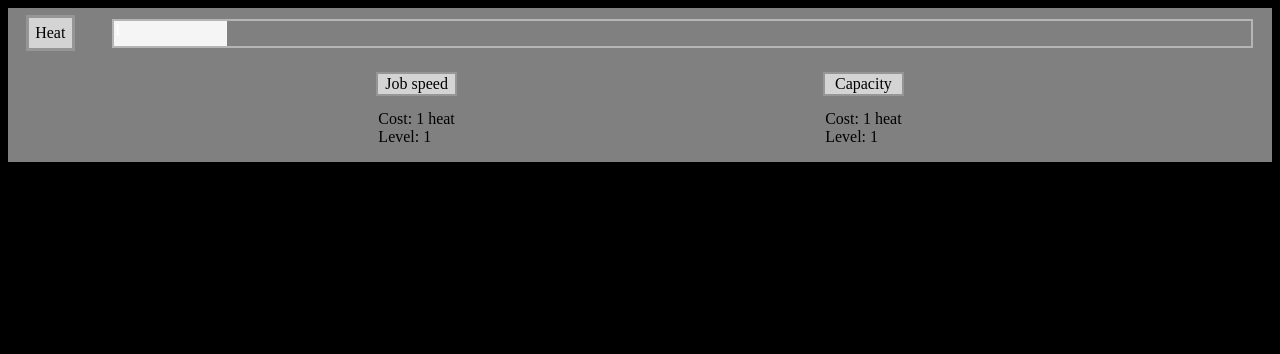
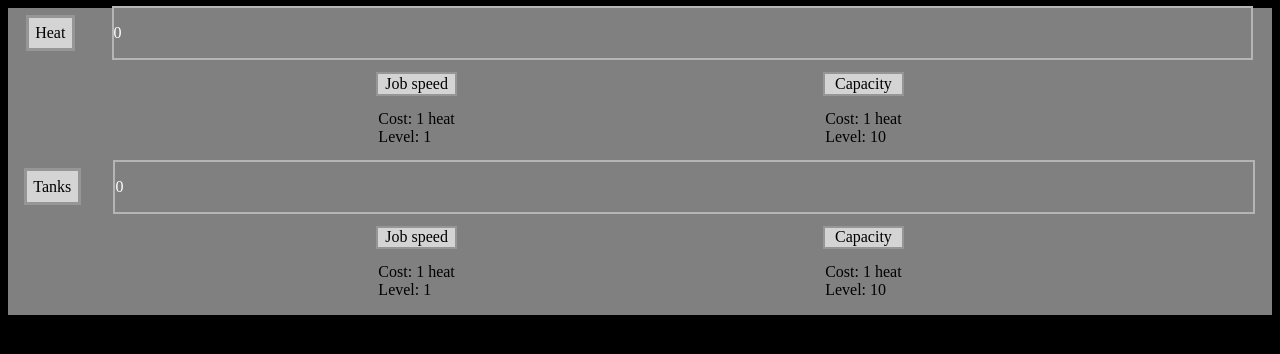
Before and after one commit to Argavyon/mechanical-automatrix, a React (Create React App) app: page / in a window 1280 px wide. Shown: the top 354 px of the page. Built offline with nearby package versions, Linux system fonts and the light colour scheme.

Commit message:
resource component loop now works

```diff
--- a/src/components/nonCombat/resources/Resource.tsx
+++ b/src/components/nonCombat/resources/Resource.tsx
@@ -13,12 +13,12 @@ const Resource = (props: IResource) => {
   // will burn everything to the ground.
   const resourceState = useSelector(
     (state: RootState) =>
-      state.resource[props.name.toLowerCase() as keyof IResourcesState]
+      state.resources[props.name.toLowerCase() as keyof IResourcesState]
   );
 
   const dispatch = useDispatch();
 
-  console.log(resourceState);
+  // console.log(resourceState);
 
   return (
     <div className="resourceContainer">
--- a/src/components/nonCombat/resources/ResourceScreen.tsx
+++ b/src/components/nonCombat/resources/ResourceScreen.tsx
@@ -1,27 +1,46 @@
 import React from "react";
 import Resource from "./Resource";
 import "styles/nonCombat/ResourceScreen.css";
+import { useSelector } from "react-redux";
+import { RootState } from "gameState/store";
+import { IResource } from "types/ResourceTypes";
 
 type Props = {};
 
 const ResourceScreen = (props: Props) => {
+  const resources = useSelector((state: RootState) => state.resources);
+  let resourceArray: IResource[] = [];
+
+  for (let resource in resources) {
+    const resourceState = resources[resource as keyof typeof resources];
+    //   console.log(resourceState);
+
+    resourceArray.push(resourceState);
+
+    // for (let key in resourceState) {
+    //   console.log(resourceState[key as keyof typeof resourceState]);
+    // }
+  }
+
   return (
-    <div className="resourceScreen">
-      <Resource
-        name="Heat"
-        costPerItem={{ resource: "heat", amount: 0 }}
-        timeToMake={10}
-        timeToMakeCostToImprove={{ resource: "heat", amount: 2 }}
-        timeToMakeLevel={1}
-        amountCurrent={1}
-        amountMax={10}
-        amountMaxLevel={1}
-        amountMaxCostToImprove={{ resource: "heat", amount: 2 }}
-        improvementCostExponent={1.5}
-        isUnlocked={true}
-      />
+    <div>
+      {resourceArray.map((resource) => (
+        <Resource
+          key={resource.name}
+          name={resource.name}
+          costPerItem={resource.costPerItem}
+          timeToMake={resource.timeToMake}
+          timeToMakeCostToImprove={resource.timeToMakeCostToImprove}
+          timeToMakeLevel={resource.timeToMakeLevel}
+          amountCurrent={resource.amountCurrent}
+          amountMax={resource.amountMax}
+          amountMaxLevel={resource.amountMaxLevel}
+          amountMaxCostToImprove={resource.amountMaxCostToImprove}
+          improvementCostExponent={resource.improvementCostExponent}
+          isUnlocked={resource.isUnlocked}
+        />
+      ))}
     </div>
   );
 };
-
 export default ResourceScreen;
--- a/src/gameState/resourceSlice.ts
+++ b/src/gameState/resourceSlice.ts
@@ -10,7 +10,20 @@ const initialResourceState: IResourcesState = {
     timeToMakeLevel: 1,
     amountCurrent: 0,
     amountMax: 10,
-    amountMaxCostToImprove: { resource: "Heat", amount: 0 },
+    amountMaxCostToImprove: { resource: "Tanks", amount: 5 },
+    amountMaxLevel: 10,
+    improvementCostExponent: 1.5,
+    isUnlocked: true,
+  },
+  tanks: {
+    name: "Tanks",
+    costPerItem: { resource: "Heat", amount: 3 },
+    timeToMake: 5,
+    timeToMakeCostToImprove: { resource: "Heat", amount: 5 },
+    timeToMakeLevel: 1,
+    amountCurrent: 0,
+    amountMax: 10,
+    amountMaxCostToImprove: { resource: "Tanks", amount: 7 },
     amountMaxLevel: 10,
     improvementCostExponent: 1.5,
     isUnlocked: true,
--- a/src/gameState/store.ts
+++ b/src/gameState/store.ts
@@ -7,7 +7,7 @@ const store = configureStore({
   reducer: {
     player: playerReducer,
     enemy: enemyReducer,
-    resource: resourceReducer,
+    resources: resourceReducer,
   },
 });
 
--- a/src/types/ResourceTypes.ts
+++ b/src/types/ResourceTypes.ts
@@ -1,6 +1,7 @@
 export interface IResourcesState {
   // Resource names should be lowercase
   heat: IResource;
+  tanks: IResource;
 }
 
 export interface IResource {
```
